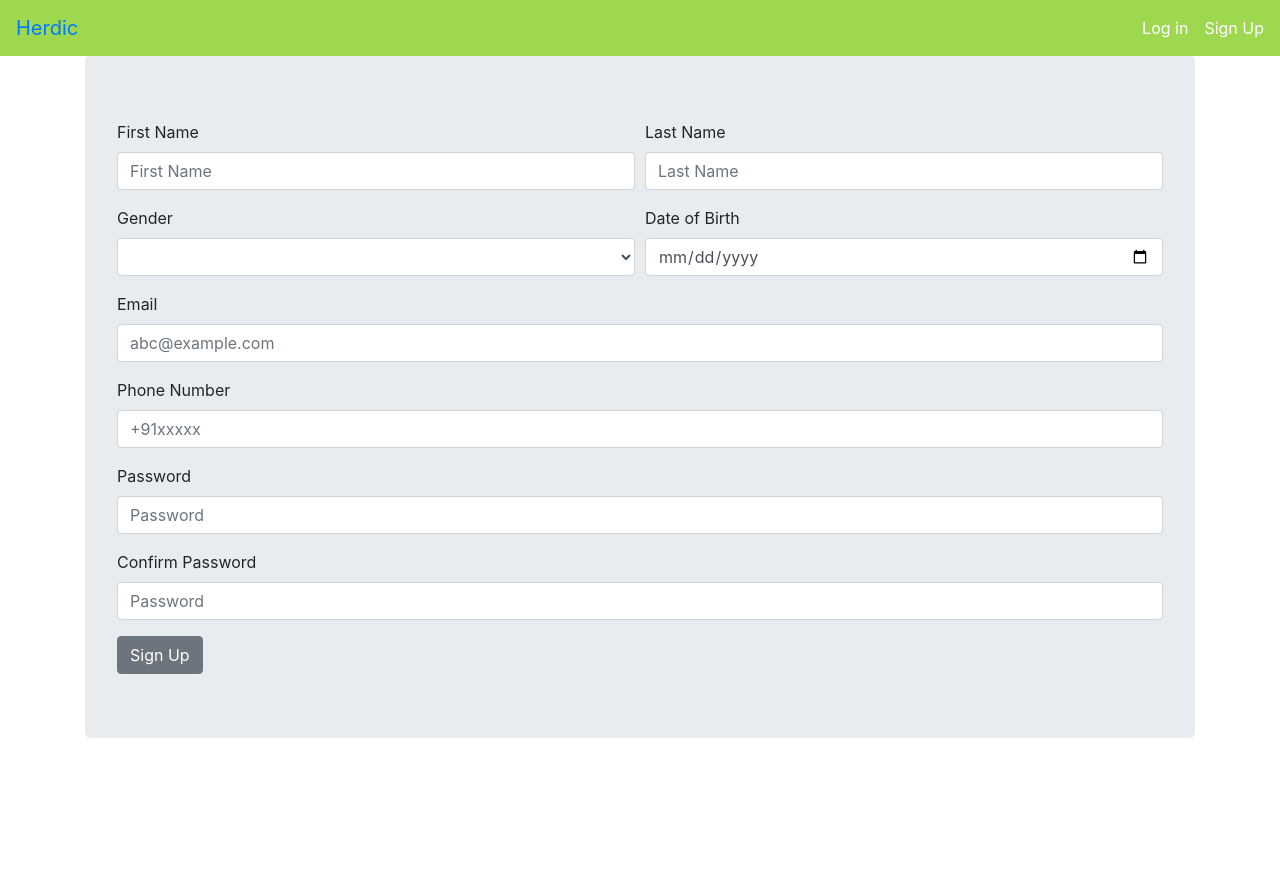
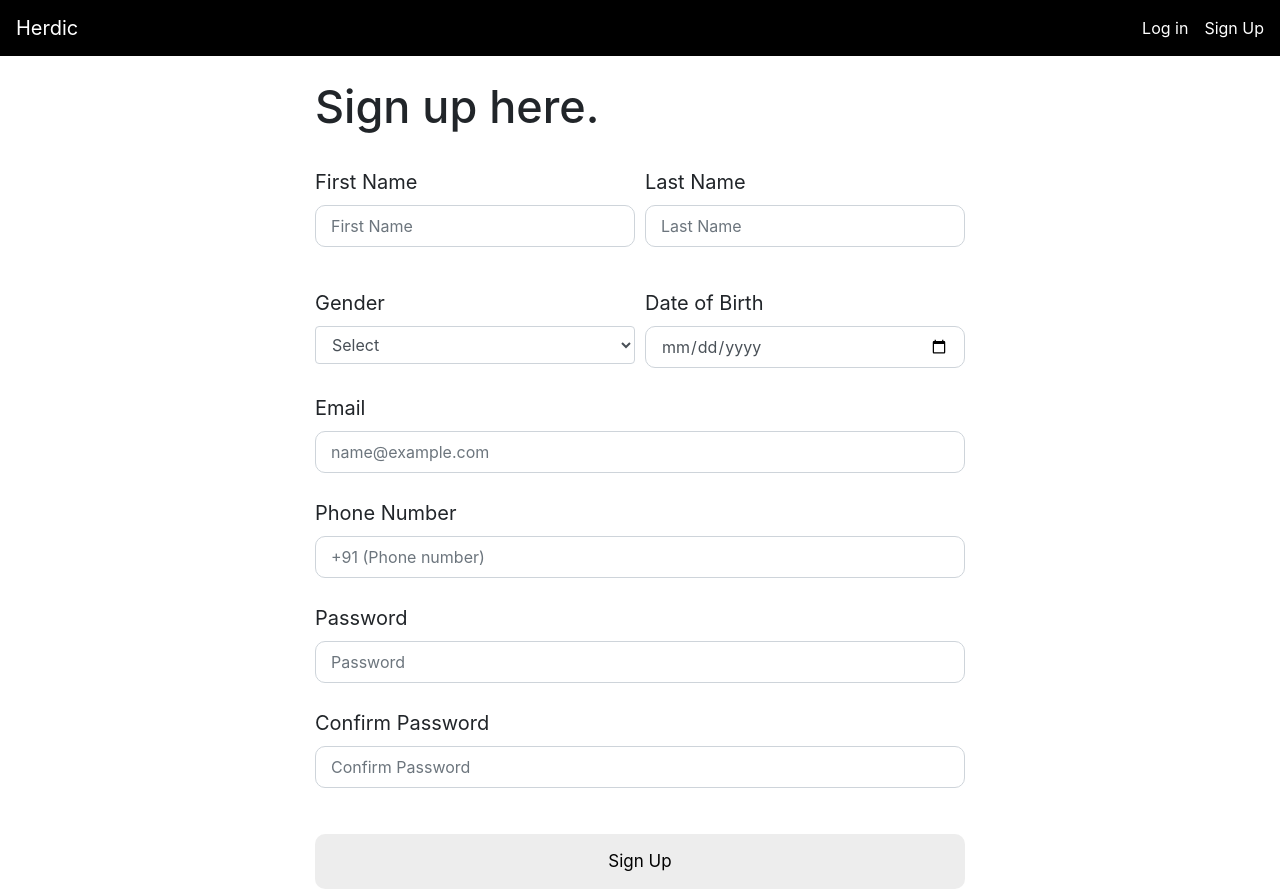
Before and after one commit to prashansatanwar/react_herdic, a React (Create React App) app: page /Signup in a window 1280 px wide. Before the commit the page ends 800 px from the top, so only its background shows below. Built offline with nearby package versions, Linux system fonts and the light colour scheme.

Commit message:
Redesigned UI

```diff
--- a/package.json
+++ b/package.json
@@ -12,6 +12,7 @@
     "@testing-library/user-event": "^7.1.2",
     "axios": "^0.19.2",
     "bootstrap": "^4.5.0",
+    "node-sass": "^4.14.1",
     "react": "^16.13.1",
     "react-dom": "^16.13.1",
     "react-popper": "^2.2.3",
--- a/src/App.css
+++ b/src/App.css
@@ -1,7 +1,7 @@
 #translucentCard {
     background-color: #fffc;
 }
-
+/*
 #loginBackground{
     background-color: #58e4b5;
-}
+} */
--- a/src/components/HomePage.js
+++ b/src/components/HomePage.js
@@ -11,52 +11,67 @@ import {
     FormText
 } from 'reactstrap'
 import {NavLink} from 'react-router-dom';
+import "./Homepage.scss";
 
 class HomePage extends Component{
 
     render(){
 
             return (
-            <Container fluid id="loginBackground">
+            <Container fluid id="login-background">
                 <Row className="pt-5">
-                    <Jumbotron className="m-auto col-md-6 col-8" id="translucentCard">
+                    <div className="login-card">
                         <Form>
+                            <h1 className="mb-5">Please sign in.</h1>
                             <FormGroup>
-                                <Label for = "email">Email </Label>
+                                <div className = "floating-label-group">
                                     <Input
+                                        className = "form-control"
                                         type = "email"
                                         name = "email"
                                         id = "email"
-                                    placeholder = "abc@example.com"
+                                        autocomplete = "false"
+                                        autofocus
+                                        required
                                     />
+                                    <Label for = "email" className = "floating-label">Email </Label>
+                                </div>
+
                             </FormGroup>
                             <FormGroup>
-                                <Label for = "password">Password</Label>
+                                <div className = "floating-label-group">
                                     <Input
                                         type = "password"
                                         name = "password"
                                         id = "password"
-                                    placeholder = "password"
+                                        autocomplete = "false"
+                                        autofocus
+                                        required
                                     />
+                                    <Label for = "password" className = "floating-label">Password</Label>
+                                </div>
 
                             </FormGroup>
-                            <FormGroup check>
-                                <Label check>
+                            <FormGroup className="check">
+                                <div className="check-group">
+                                    <Label className="check">
                                         <Input
                                             type = "checkbox"
                                             id = "checkbox"
                                         />
                                         Remember me
                                     </Label>
+                                </div>
                             </FormGroup>
 
                             <FormGroup className="row pt-3">
-                                <Button className="col-5 m-auto">Log In</Button>
-                                <NavLink to="/Signup" className="text-white bg-primary col-5 m-auto p-0"><Button className="w-100">Sign Up</Button></NavLink>
+                                <button border-radius="15px" className="log-in-button">Sign In</button>
+                                <NavLink to="/Signup" className="ml-3 mt-1"><u>Don't have an account? Sign up</u></NavLink>
+                                {/* <NavLink to="/Signup" className="text-white bg-primary col-5 m-auto p-0"><Button className="w-100">Sign Up</Button></NavLink> */}
                             </FormGroup>
 
                         </Form>
-                    </Jumbotron>
+                    </div>
                 </Row>
             </Container>
         );
--- /dev/null
+++ b/src/components/Homepage.scss
@@ -0,0 +1,72 @@
+.floating-label-group {
+	position: relative;
+	margin-top: 25px;
+	margin-bottom: 50px;
+
+	.floating-label {
+		font-size: 16px;
+		color: #00000088;
+		position: absolute;
+		pointer-events: none;
+		top: 13px;
+		left: 12px;
+		transition: all 0.1s ease;
+	}
+
+	.form-control {
+		padding: 25px;
+		border-radius: 10px;
+	}
+
+	input:focus ~ .floating-label,
+	input:not(:focus):valid ~ .floating-label {
+		top: -37px;
+		bottom: 0px;
+		left: 2px;
+		font-size: 20px;
+		opacity: 1;
+		color: #404040;
+	}
+}
+.check-group{
+	position: relative;
+	font-size: 16px;
+	opacity: 0.7;
+
+	.check {
+		position: absolute;
+		top: -40px;
+		left: 20px;
+	}
+
+}
+
+.log-in-button{
+	margin: auto;
+	border-radius: 10px;
+	border-width: 0px;
+	width: 95%;
+	height: 55px;
+	background-color: #78787822;
+	font-size: 17px;
+
+	transition: all 0.1s ease;
+
+
+}
+.log-in-button:hover{
+	border-width: 2px;
+	border-color: #8886;
+}
+
+.login-card {
+	width: 450px;
+	height: 450px;
+	margin: auto;
+	margin-top: 17vh;
+
+	h1{
+		font-size: 50px;
+	}
+
+}
--- a/src/components/Navigation.css
+++ b/src/components/Navigation.css
@@ -1,3 +1,3 @@
 #navigationBar{
-    background-color: #9dd84f;
+    background-color: #000;
 }
--- a/src/components/Navigation.js
+++ b/src/components/Navigation.js
@@ -22,7 +22,7 @@ class Navigation extends Component{
     render(){
         return(
             <Navbar id="navigationBar" expand="md">
-                <NavbarBrand>Herdic</NavbarBrand>
+                <NavbarBrand className="text-white">Herdic</NavbarBrand>
                 <NavbarToggler onClick={this.toggleNav} className="ml-auto"> Menu</NavbarToggler>
                 <Collapse isOpen={this.state.navOpen} navbar>
                     <Nav className="ml-auto" navbar>
--- a/src/components/SignupPage.js
+++ b/src/components/SignupPage.js
@@ -9,7 +9,9 @@ import {
     Label,
     Input,
     FormText
-} from 'reactstrap'
+} from 'reactstrap';
+
+import './SignupPage.scss';
 
 const validEmailRegex = RegExp(
     /^(([^<>()\[\]\.,;:\s@\"]+(\.[^<>()\[\]\.,;:\s@\"]+)*)|(\".+\"))@(([^<>()[\]\.,;:\s@\"]+\.)+[^<>()[\]\.,;:\s@\"]{2,})$/i
@@ -24,12 +26,14 @@ class SignupPage extends Component{
             firstName: null,
             lastName:null,
             phno:null,
+            cpwd:null,
             errors: {
                 email: 'init',
                 password: 'init',
                 firstName: 'init',
                 lastName: 'init',
-                phno: 'init'
+                phno: 'init',
+                cpwd: 'init'
             }
         }
     }
@@ -41,19 +45,52 @@ class SignupPage extends Component{
 
         switch (name) {
             case 'email':
-                errors.email = validEmailRegex.test(value)?'':'Email is not valid!';
+                if(value===""){
+                    errors.email="Required";
+                }
+                else{
+                    errors.email = validEmailRegex.test(value)?'':'Email is not valid!';
+                }
                 break;
             case 'password':
-                errors.password = value.length<8?'Password must be at least 8 characters long':'';
+                if(value===""){
+                    errors.password="Required";
+                }
+                else{
+                    errors.password = value.length<8?'Password must be at least 8 characters long':'';
+                }
                 break;
             case 'firstName':
-                errors.firstName = value.match(/^[A-Za-z]+$/)?'':'Name must not contain numbers';
+                if(value===""){
+                    errors.firstName="Required";
+                }
+                else{
+                    errors.firstName = value.match(/^[A-Za-z]+$/)?'':'Name must not contain numbers';
+                }
                 break;
             case 'lastName':
-                errors.lastName = value.match(/^[A-Za-z]+$/)?'':'Name must not contain numbers';
+                if(value===""){
+                    errors.lastName="Required";
+                }
+                else{
+                    errors.lastName = value.match(/^[A-Za-z]+$/)?'':'Name must not contain numbers';
+                }
                 break;
             case 'phno':
-                errors.phno = value.length<11?'':'Phone number is not valid!';
+                if(value===""){
+                    errors.phno="Required";
+                }
+                else{
+                    errors.phno = value.length<11?'':'Phone number is not valid!';
+                }
+                break;
+            case 'cpwd':
+                if(value===""){
+                    errors.cpwd="Required";
+                }
+                else{
+                    errors.cpwd=(value===this.state.password)?"": "The passwords you entered do not match."
+                }
                 break;
         }
 
@@ -77,15 +114,19 @@ class SignupPage extends Component{
         const phno_valid={
             ['valid']:(this.state.errors.phno!=='init' && this.state.errors.phno==''),
             ['invalid']:(this.state.errors.phno!=='init' && this.state.errors.phno!=='')};
+        const cpwd_valid={
+            ['valid']:(this.state.errors.cpwd!=='init' && this.state.errors.cpwd==''),
+            ['invalid']:(this.state.errors.cpwd!=='init' && this.state.errors.cpwd!=='')};
 
 
         return(
             <Container>
-                <Jumbotron>
+                <div className="signup-card">
+                    <h1>Sign up here.</h1>
                     <Form>
                         <FormGroup>
                             <Row form>
-                                <Col sm={6}>
+                                <Col xs={12} md={6} className="floating-form-group">
                                     <Label for = "firstName">First Name</Label>
                                     <Input
                                         type = "text"
@@ -99,7 +140,7 @@ class SignupPage extends Component{
                                     {firstName_valid.invalid &&
                                     <span className='invalid-feedback'>{this.state.errors.firstName}</span>}
                                 </Col>
-                                <Col sm={6}>
+                                <Col xs={12} md={6} className="floating-form-group">
                                     <Label for = "lastName">Last Name</Label>
                                     <Input
                                         type = "text"
@@ -119,7 +160,7 @@ class SignupPage extends Component{
                         <FormGroup>
 
                             <Row form>
-                                <Col sm={6}>
+                                <Col xs={12} md={6} className="floating-form-group">
                                     <Label for = "gender">Gender</Label>
                                     <Input
                                         type = "select"
@@ -127,14 +168,14 @@ class SignupPage extends Component{
                                         id = "gender"
 
                                     >
-                                        <option disabled selected></option>
+                                        <option disabled selected>Select</option>
                                         <option>Female</option>
                                         <option>Male</option>
                                         <option>Prefer not to say</option>
                                     </Input>
                                 </Col>
 
-                                <Col sm={6}>
+                                <Col xs={12} md={6} className="floating-form-group">
                                     <Label for = "dob">Date of Birth</Label>
                                     <Input
                                         type = "date"
@@ -148,13 +189,15 @@ class SignupPage extends Component{
 
                         </FormGroup>
 
-                        <FormGroup>
+
+
+                        <FormGroup className="floating-form-group">
                             <Label for = "email">Email</Label>
                             <Input
                                 type = "email"
                                 name = "email"
                                 id = "email"
-                                placeholder = "abc@example.com"
+                                placeholder = "name@example.com"
                                 {...email_valid}
                                 onChange={this.handleChange}
                                 noValidate
@@ -163,13 +206,13 @@ class SignupPage extends Component{
                             <span className='invalid-feedback'>{this.state.errors.email}</span>}
                         </FormGroup>
 
-                        <FormGroup>
+                        <FormGroup className="floating-form-group">
                             <Label for = "phno">Phone Number</Label>
                             <Input
                                 type = "number"
                                 name = "number"
                                 id = "phno"
-                                placeholder = "+91xxxxx"
+                                placeholder = "+91 (Phone number)"
                                 {...phno_valid}
                                 onChange={this.handleChange}
                                 noValidate
@@ -179,7 +222,7 @@ class SignupPage extends Component{
                             <span className='invalid-feedback'>{this.state.errors.phno}</span>}
                         </FormGroup>
 
-                        <FormGroup>
+                        <FormGroup className="floating-form-group">
                             <Label for = "password">Password</Label>
                             <Input
                                 type = "password"
@@ -194,20 +237,25 @@ class SignupPage extends Component{
                             <span className='invalid-feedback'>{this.state.errors.password}</span>}
                         </FormGroup>
 
-                        <FormGroup>
+                        <FormGroup className="floating-form-group">
                             <Label for = "cpwd">Confirm Password</Label>
                             <Input
-                                type = "text"
-                                name = "text"
+                                type = "password"
+                                name = "cpwd"
                                 id = "cpwd"
-                                placeholder = "Password"
+                                placeholder = "Confirm Password"
+                                {...cpwd_valid}
+                                onChange={this.handleChange}
+                                noValidate
                             />
+                            {cpwd_valid.invalid &&
+                            <span className='invalid-feedback'>{this.state.errors.cpwd}</span>}
                         </FormGroup>
 
-                        <Button>Sign Up</Button>
+                        <button className="signup-button">Sign Up</button>
 
                     </Form>
-                </Jumbotron>
+                </div>
             </Container>
         );
     }
--- /dev/null
+++ b/src/components/SignupPage.scss
@@ -0,0 +1,66 @@
+.floating-form-group{
+
+    margin-top: 25px;
+
+    Label{
+        font-size: 20px;
+    }
+
+    Input{
+        padding: 20px 15px;
+        border-radius: 10px;
+    }
+
+    // removes arrows from input type number
+    input::-webkit-outer-spin-button,
+    input::-webkit-inner-spin-button {
+    -webkit-appearance: none;
+    margin: 0;
+    }
+}
+
+.signup-card{
+    margin: auto;
+    margin-top: 3vh;
+    height: 450px;
+    width:650px;
+
+    h1{
+        font-size: 45px;
+    }
+}
+
+//look into this
+@media (min-width: 650){
+    .signup-card{
+        width: 650px;
+
+    }
+}
+
+// @media(max-width:650px){
+//     .signup-card{
+//         width: 100%;
+
+//     }
+// }
+
+
+.signup-button{
+    margin: auto;
+    margin-top: 30px;
+	border-radius: 10px;
+	border-width: 0px;
+	width: 100%;
+	height: 55px;
+	background-color: #78787822;
+	font-size: 17px;
+
+	transition: all 0.1s ease;
+
+
+}
+.signup-button:hover{
+	border-width: 2px;
+	border-color: #8886;
+}
```
Also changed, not shown: 1 other file (tests, documents, lock files or other folders). Lines whose indentation alone changed are shown as unchanged.
